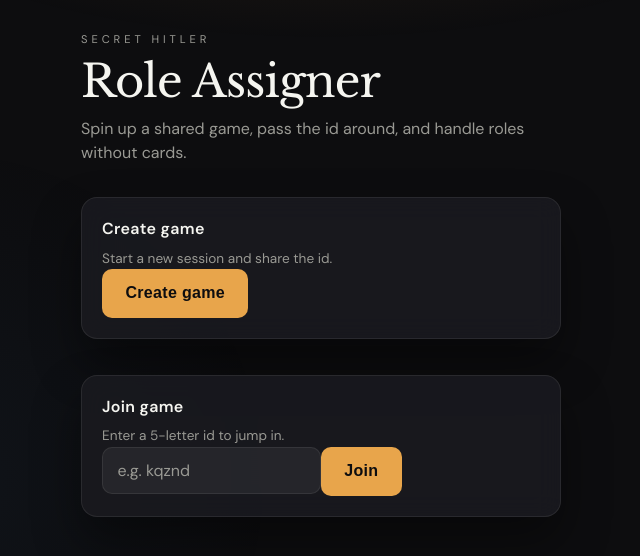
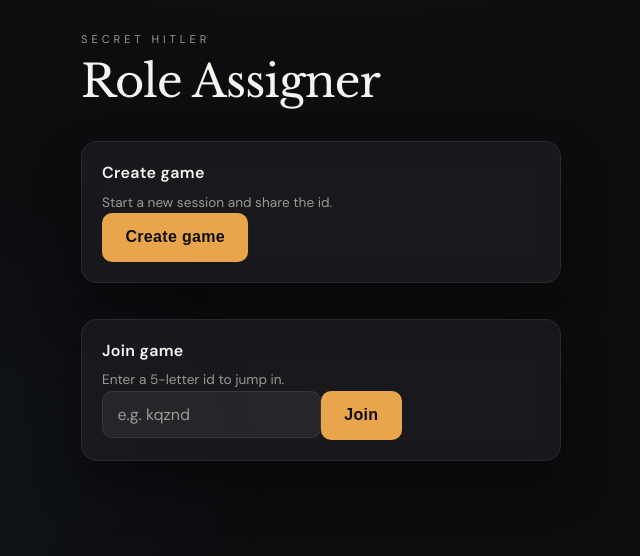
Before and after one commit to leeschmalz/secret-hitler-role-assigner, a React (Vite) app: page / in a window 1280 px wide. Shown: the top 556 px of the page, without its empty margins (319-959 px from the left). Built offline with nearby package versions, Linux system fonts and the light colour scheme.

Commit message:
Update App.jsx

```diff
--- a/src/App.jsx
+++ b/src/App.jsx
@@ -187,10 +187,6 @@
       <header className="hero">
         <p className="eyebrow">Secret Hitler</p>
         <h1>Role Assigner</h1>
-        <p className="lead">
-          Spin up a shared game, pass the id around, and handle roles without
-          cards.
-        </p>
       </header>
 
       <section className="grid">
```
